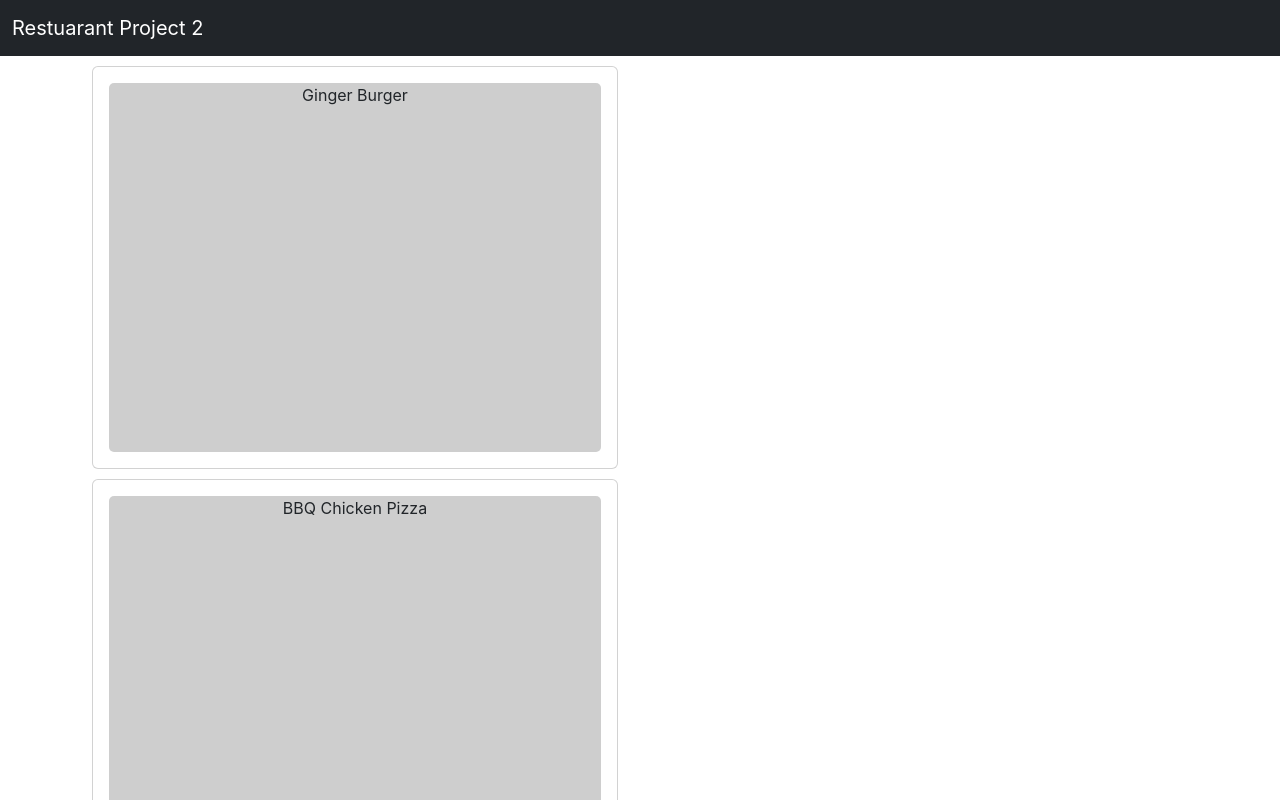
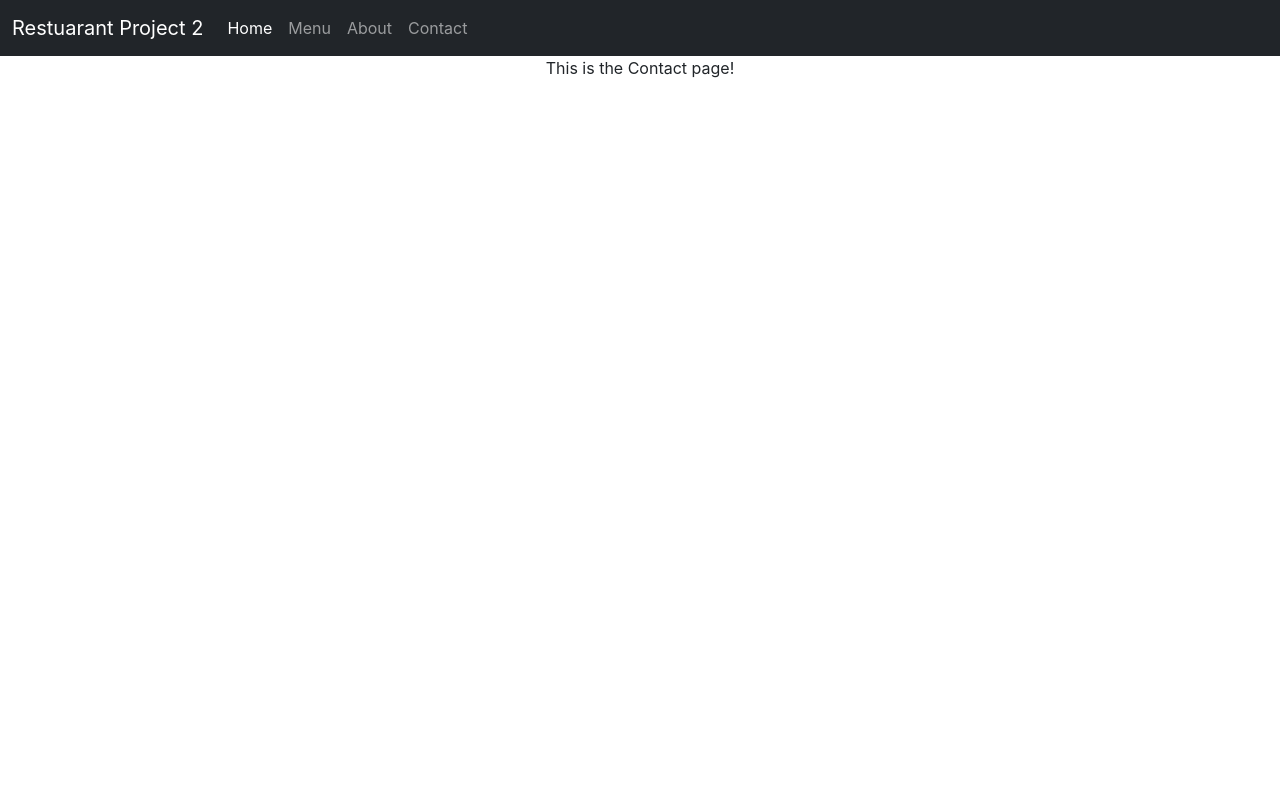
Before and after one commit to 19mddil/restuarant-project2, a React (Create React App) app: page /contact in a window 1280 px wide. Shown: the top 800 px of the page. Built offline with nearby package versions, Linux system fonts and the light colour scheme; data requests are answered from the project's data file; the HTML template or start-up script is replaced by a standard one.

Commit message:
navigation bar according to routing

```diff
--- a/package.json
+++ b/package.json
@@ -12,6 +12,8 @@
     "react": "^18.2.0",
     "react-dom": "^18.2.0",
     "react-popper": "^2.3.0",
+    "react-router": "^6.4.4",
+    "react-router-dom": "^6.4.4",
     "react-scripts": "5.0.1",
     "reactstrap": "^9.1.5",
     "web-vitals": "^2.1.4"
--- a/src/App.js
+++ b/src/App.js
@@ -1,10 +1,13 @@
 import './App.css';
 import React from 'react';
+import { BrowserRouter } from 'react-router-dom';
 import MainComponent from './components/MainComponent';
 
 const App = () => (
   <div className="App">
-    <MainComponent />
+    <BrowserRouter>
+      <MainComponent />
+    </BrowserRouter>
   </div>
 )
 export default App;
--- /dev/null
+++ b/src/components/Body/About.js
@@ -0,0 +1,11 @@
+import React from "react";
+
+const About = () => {
+    return (
+        <div>
+            <p>This is the About page!</p>
+        </div>
+    )
+}
+
+export default About;
--- a/src/components/Body/Body.js
+++ b/src/components/Body/Body.js
@@ -1,9 +1,20 @@
 import React from "react";
+import { Routes, Route, Navigate } from "react-router";
 import Menu from "./Menu";
+import Home from "./Home";
+import Contact from "./Contact";
+import About from "./About";
+
 
 const Body = () => (
     <div>
-        <Menu />
+        <Routes>
+            <Route path='/' element={<Navigate to='/home' />} />
+            <Route path='/home' element={<Home />} />
+            <Route path='/menu' element={<Menu />} />
+            <Route path='/contact' element={<Contact />} />
+            <Route path='/about' element={<About />} />
+        </Routes>
     </div>
 )
 
--- /dev/null
+++ b/src/components/Body/Contact.js
@@ -0,0 +1,11 @@
+import React from "react";
+
+const Contact = () => {
+    return (
+        <div>
+            <p>This is the Contact page!</p>
+        </div>
+    )
+}
+
+export default Contact;
--- /dev/null
+++ b/src/components/Body/Home.js
@@ -0,0 +1,11 @@
+import React from "react";
+
+const Home = () => {
+    return (
+        <div>
+            <p>This is the Home page!</p>
+        </div>
+    )
+}
+
+export default Home;
--- a/src/components/Header/Navigation.js
+++ b/src/components/Header/Navigation.js
@@ -1,12 +1,44 @@
-import React from 'react';
-import { Nav, Navbar, NavbarBrand } from 'reactstrap';
+import React, { Component } from 'react';
+import { Nav, Navbar, NavbarBrand, NavItem, NavbarToggler, Collapse } from 'reactstrap';
+import { Link } from 'react-router-dom';
 
-const Navigation = () => (
-    <div >
-        <Navbar dark color='dark'>
-            <NavbarBrand href='/' >Restuarant Project 2</NavbarBrand>
-        </Navbar>
-    </div>
-)
-
+class Navigation extends Component {
+    constructor(props) {
+        super(props);
+        this.state = {
+            isNavOpen: false,
+        }
+    }
+    navToggler = () => {
+        this.setState({
+            isNavOpen: !this.state.isNavOpen,
+        })
+    }
+    render() {
+        return (
+            <div >
+                <Navbar dark color='dark' expand="sm">
+                    <NavbarBrand href='/' >Restuarant Project 2</NavbarBrand>
+                    <NavbarToggler onClick={this.navToggler} />
+                    <Collapse isOpen={this.state.isNavOpen} navbar>
+                        <Nav className='mr-auto' navbar>
+                            <NavItem>
+                                <Link to='/' className='nav-link active'> Home</Link>
+                            </NavItem>
+                            <NavItem>
+                                <Link to='/menu' className='nav-link'> Menu</Link>
+                            </NavItem>
+                            <NavItem>
+                                <Link to='/about' className='nav-link'> About</Link>
+                            </NavItem>
+                            <NavItem>
+                                <Link to='/contact' className='nav-link'> Contact</Link>
+                            </NavItem>
+                        </Nav>
+                    </Collapse>
+                </Navbar >
+            </div >
+        )
+    }
+}
 export default Navigation;
```
Also changed, not shown: 1 other file (tests, documents, lock files or other folders).
